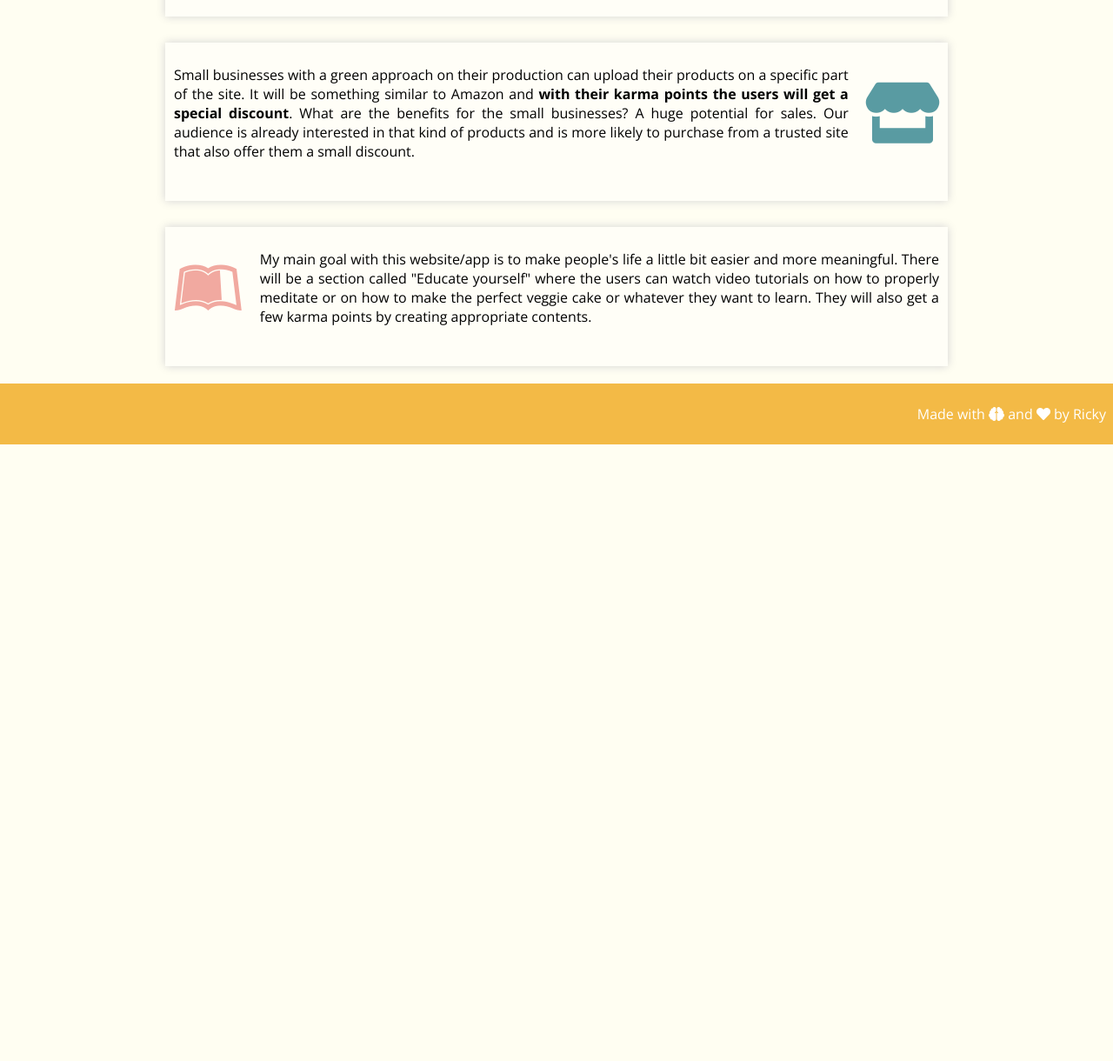
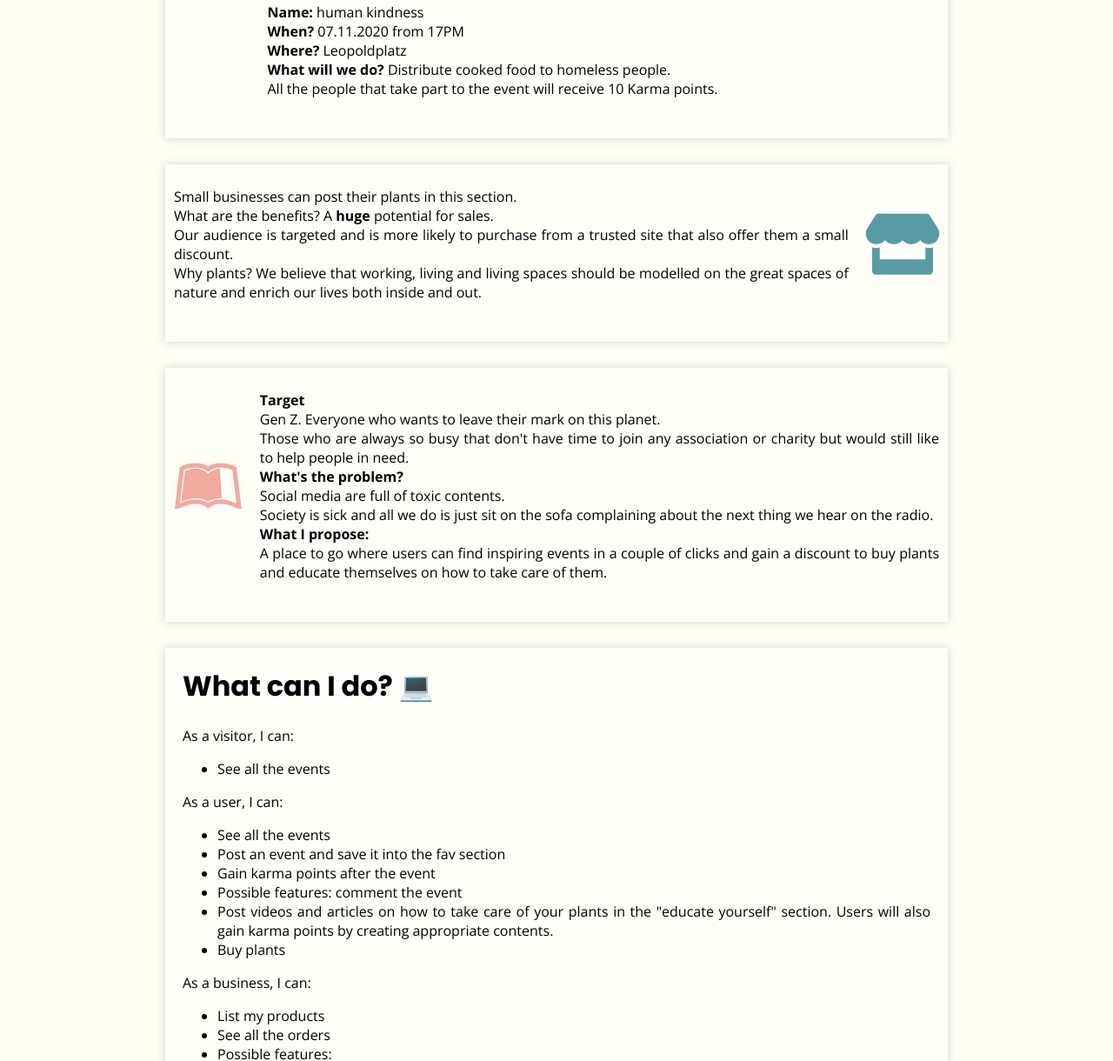
Before and after one commit to riccardoamici-ricky/03-Landing-page, a plain HTML site: page landing/index.html in a window 1280 px wide. Shown: the part 1580-2800 px from the top of the page at 87% size. Before the commit the page ends 2091 px from the top, so only its background shows below. Drawn offline with nearby package versions, Linux system fonts and the light colour scheme.

Commit message:
pre-sending

```diff
--- a/landing/css/components/cards.css
+++ b/landing/css/components/cards.css
@@ -66,11 +66,10 @@
 .big-card-text p{
   padding: 10px;
 }
-/*.card ul{
-  padding: 0;
-  list-style: none;
-  margin: 0;
+.big-card-text-striped{
+  padding: 20px;
 }
-.card li{
-  font-size: 13px;
-}*/
+.big-card-text-striped p, .big-card-text-striped h1{
+  margin-top: 0;
+  margin-bottom: 0;
+}
--- a/landing/index.html
+++ b/landing/index.html
@@ -31,13 +31,13 @@
       <div class="card">
         <a href="#faq_2"><img src="images/2.jpg" alt="help others" class="card-image"></a>
         <h3>Make smart choices</h3>
-        <p>Companies can create their e-commerce with low environmental impact products/bio food/good for your mental health tools/handcrafts-upcycled products etc..
+        <p>Surround yourself with plants! Plants owners are passionate about the environment. You can get a discount on your purchases using your Karma points!
         </p>
       </div>
       <div class="card">
         <a href="#faq_3"><img src="images/3.jpg" alt="help others" class="card-image"></a>
         <h3>Educate yourself</h3>
-        <p>Library with yoga meditations, tutorial, recipes, DIY stuff, books, movies, articles etc..<br>Kind of a social media but only with contents of value.
+        <p>In this section users can read interviews and create their own (blog) post where they share their experience with a particular event or on a particular topic.
         </p>
       </div>
     </div>
@@ -54,24 +54,58 @@
     <div class="big-card">
       <i class="fas fa-hands-helping"></i>
       <div class="big-card-text">
-        <p><a id="faq_1">U</a>sers can post an event and raise awareness for a specific topic/cause. For example on the breast cancer awareness month I could create this type of event:<br><strong>Name:</strong> raising money for the Charitè to help women with breast cancer<br><strong>When?</strong> 28.10.2020 from 10AM<br><strong>Where?</strong> Alexanderplatz<br><strong>What will we do? </strong>We will sell home-made lemonade.</p>
-        <P>All the people that take part to the event will receive 10 Karma points.</p>
+        <p><a id="faq_1">U</a>sers can post an event and raise awareness for a specific topic/cause. <br>For example on the breast cancer awareness month I could create something like this:<br><strong>Name:</strong> raising money for the Charitè to help women with breast cancer<br><strong>When?</strong> 28.10.2020 from 10AM<br><strong>Where?</strong> Alexanderplatz<br><strong>What will we do? </strong>We will sell home-made lemonade.<br>
+        All the people that take part to the event will receive 10 Karma points.<br><br>Another example:<br>
+        <br><strong>Name:</strong> human kindness<br><strong>When?</strong> 07.11.2020 from 17PM<br><strong>Where?</strong> Leopoldplatz<br><strong>What will we do? </strong>Distribute cooked food to homeless people.<br>
+        All the people that take part to the event will receive 10 Karma points.</p>
      </div>
     </div>
 
     <div class="big-card">
       <div class="big-card-text">
-        <p><a id="faq_2">S</a>mall businesses with a green approach on their production can upload their products on a specific part of the site. It will be something similar to Amazon and <strong>with their karma points the users will get a special discount</strong>. What are the benefits for the small businesses? A huge potential for sales. Our audience is already interested in that kind of products and is more likely to purchase from a trusted site that also offer them a small discount.</p>
+        <p><a id="faq_2">S</a>mall businesses can post their plants in this section. <br>What are the benefits? A <strong>huge</strong> potential for sales. <br>Our audience is targeted and is more likely to purchase from a trusted site that also offer them a small discount.<br>Why plants? We believe that working, living and living spaces should be modelled on the great spaces of nature and enrich our lives both inside and out.</p>
       </div>
       <i class="fas fa-store"></i>
     </div>
 
     <div class="big-card">
       <i class="fab fa-leanpub"></i>
-      <div class="big-card-text">
-        <p><a id="faq_3">M</a>y main goal with this website/app is to make people's life a little bit easier and more meaningful. There will be a section called "Educate yourself" where the users can watch video tutorials on how to properly meditate or on how to make the perfect veggie cake or whatever they want to learn. They will also get a few karma points by creating appropriate contents.</p>
+      <div class="big-card-text striped">
+        <p><strong>Target</strong><br>Gen Z. Everyone who wants to leave their mark on this planet.<br>Those who are always so busy that don't have time to join any  association or charity but would still like to help people in need.<br>
+        <strong>What's the problem?</strong><br>
+        Social media are full of toxic contents. <br>Society is sick and all we do is just sit on the sofa complaining about the next thing we hear on the radio.<br>
+
+        <strong>What I propose:</strong><br>
+        A place to go where users can find inspiring events in a couple of clicks and gain a discount to buy plants and educate themselves on how to take care of them.</p>
+      </div>
+    </div>
+
+    <div class="big-card">
+      <div class="big-card-text-striped">
+        <p><h1>What can I do? 💻</h1><br>
+        As a visitor, I can:<br>
+          <ul>
+            <li>See all the events</li>
+          </ul>
+        As a user, I can:<br>
+          <ul>
+            <li>See all the events</li>
+            <li>Post an event and save it into the fav section</li>
+            <li>Gain karma points after the event</li>
+            <li>Possible features: comment the event</li>
+            <li>Post videos and articles on how to take care of your plants in the "educate yourself" section. Users will also gain karma points by creating appropriate contents.</li>
+            <li>Buy plants</li>
+          </ul>
+        As a business, I can:</br>
+          <ul>
+            <li>List my products</li>
+            <li>See all the orders</li>
+            <li>Possible features:<br>• reviews on the products <br>• open the marketplace to small businesses with a green approach on their production. It will be something similar to Amazon and <strong>with their karma points the users will get a special discount</strong>. The marketplace will only be available to companies with low environmental impact products/bio food/good for your mental health tools/handcrafts-upcycled products etc<br>• businesses can sponsor events with donations and have their banner inside the event</li>
+          </ul>
+        </p>
      </div>
     </div>
+
   </div>
   <!-- code a footer -->
   <div class="footer">
```
